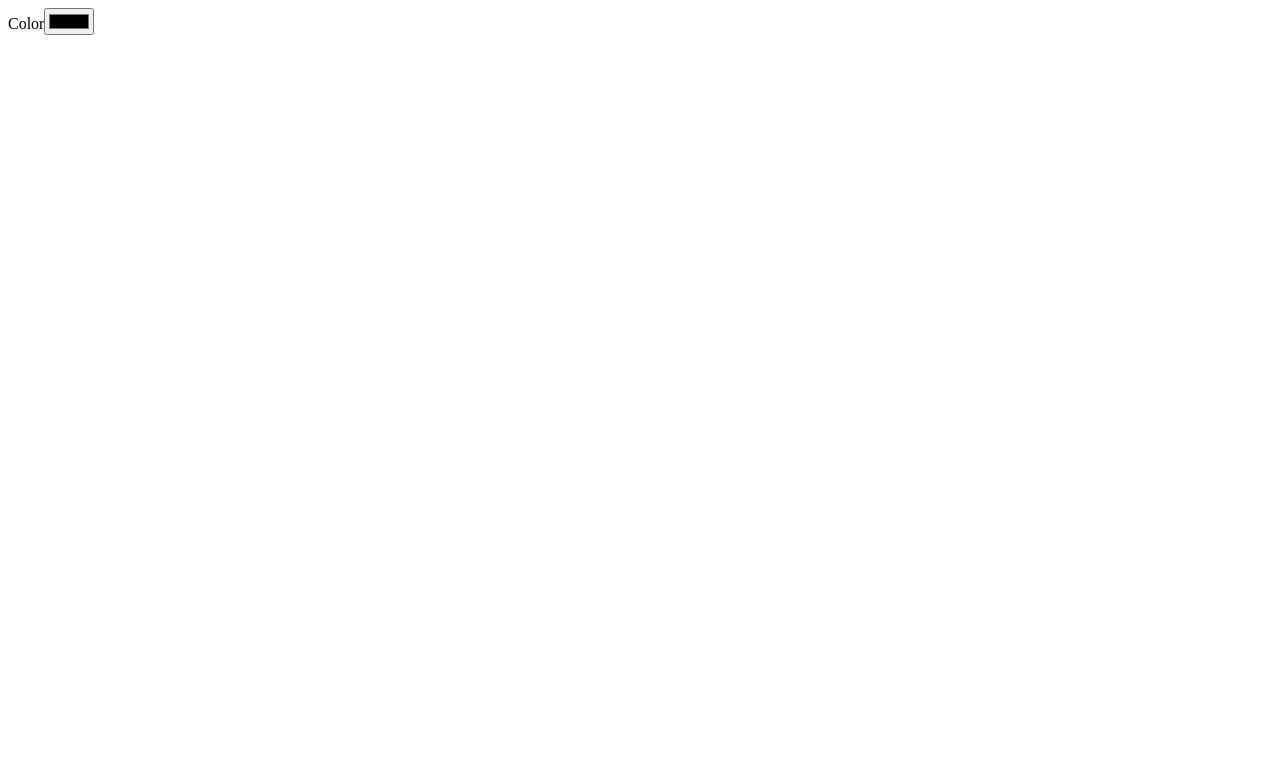
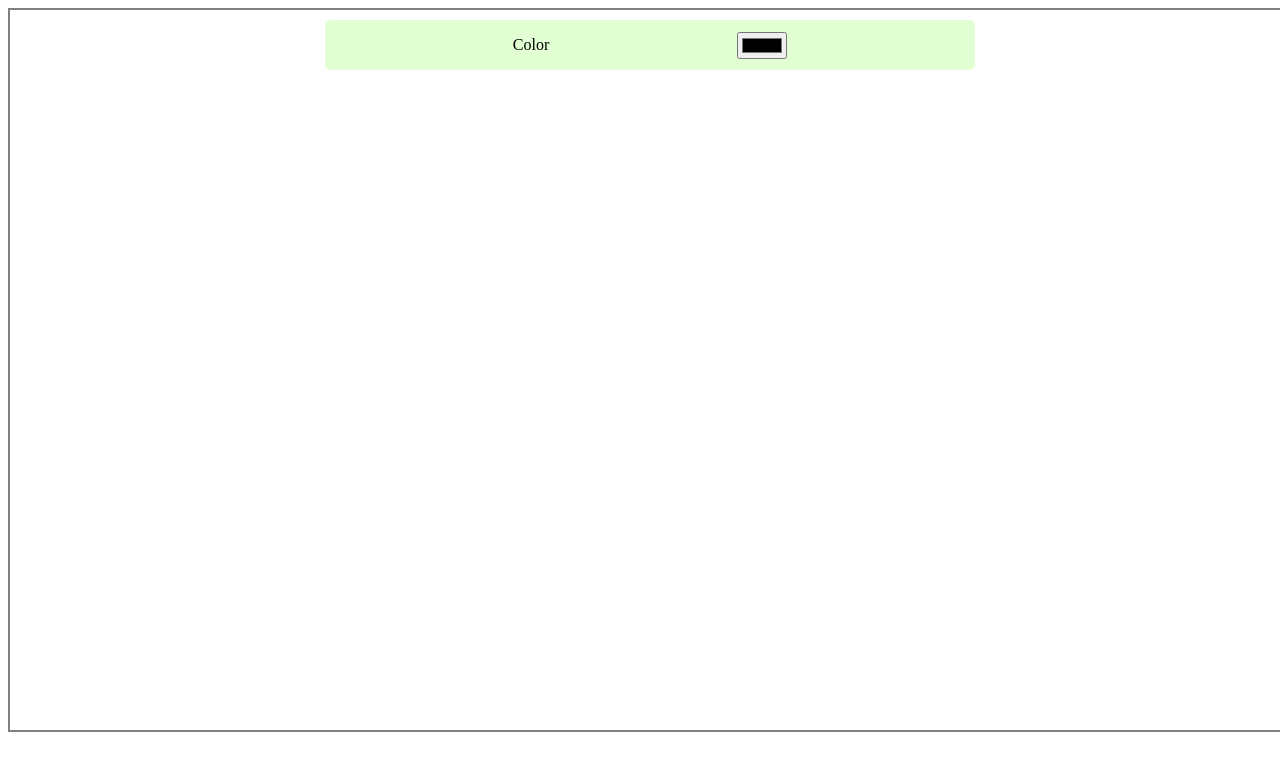
Before and after one commit to vworo/GameCade-Client-React, a React (Vite) app: page /draw in a window 1280 px wide. Shown: the top 770 px of the page. Built offline with nearby package versions, Linux system fonts and the light colour scheme.

Commit message:
write component added

```diff
--- a/src/App.jsx
+++ b/src/App.jsx
@@ -5,6 +5,7 @@ import Lobby from './pages/Lobby';
 import Game from './pages/Game';
 import SignOut from './components/SignOut';
 import Canvas from './pages/Canvas';
+import Author from './Pages/Author';
 
 function App() {
     return (
@@ -14,6 +15,7 @@ function App() {
                 <Route path='/' element={<Login />} />
                 <Route path='/lobby' element={<Lobby />} />
                 <Route path='/lobby/:lobbyCode' element={<Game />} />
+                <Route path='/write' element={<Author />} />
                 <Route path='/draw' element={<Canvas />} />
             </Routes>
         </React.Fragment>
--- /dev/null
+++ b/src/components/drawtools/Draw.css
@@ -0,0 +1,7 @@
+.draw {
+    width: 1280px;
+    height: 720px;
+    border: 2px solid #808080;
+    position: relative;
+    background-color: white;
+  }
--- a/src/components/drawtools/Draw.jsx
+++ b/src/components/drawtools/Draw.jsx
@@ -1,5 +1,6 @@
 import { useRef, useEffect, useState } from 'react';
 import Paintbar from './Paintbar';
+import '../drawtools/Draw.css'
 
 export default function Draw() {
     const canvasRef = useRef(null);
--- /dev/null
+++ b/src/components/drawtools/Paintbar.css
@@ -0,0 +1,11 @@
+.paintbar {
+    width: 650px;
+    height: 50px;
+    display: flex;
+    justify-content: space-evenly;
+    border-radius: 5px;
+    align-items: center;
+    background-color: #55ff002d;
+    margin: auto;
+    margin-top: 10px;
+  }
--- a/src/components/drawtools/Paintbar.jsx
+++ b/src/components/drawtools/Paintbar.jsx
@@ -1,4 +1,5 @@
 import React from "react";
+import '../drawtools/Paintbar.css'
 
 export default function Paintbar({ setLineColor }) {
   const handleColorChange = (e) => {
```
Also changed, not shown: src/components/author/Write.jsx (added, +11 -0 lines), src/pages/Author.jsx (+8 -0 lines), src/components/author/Input.jsx (deleted).
